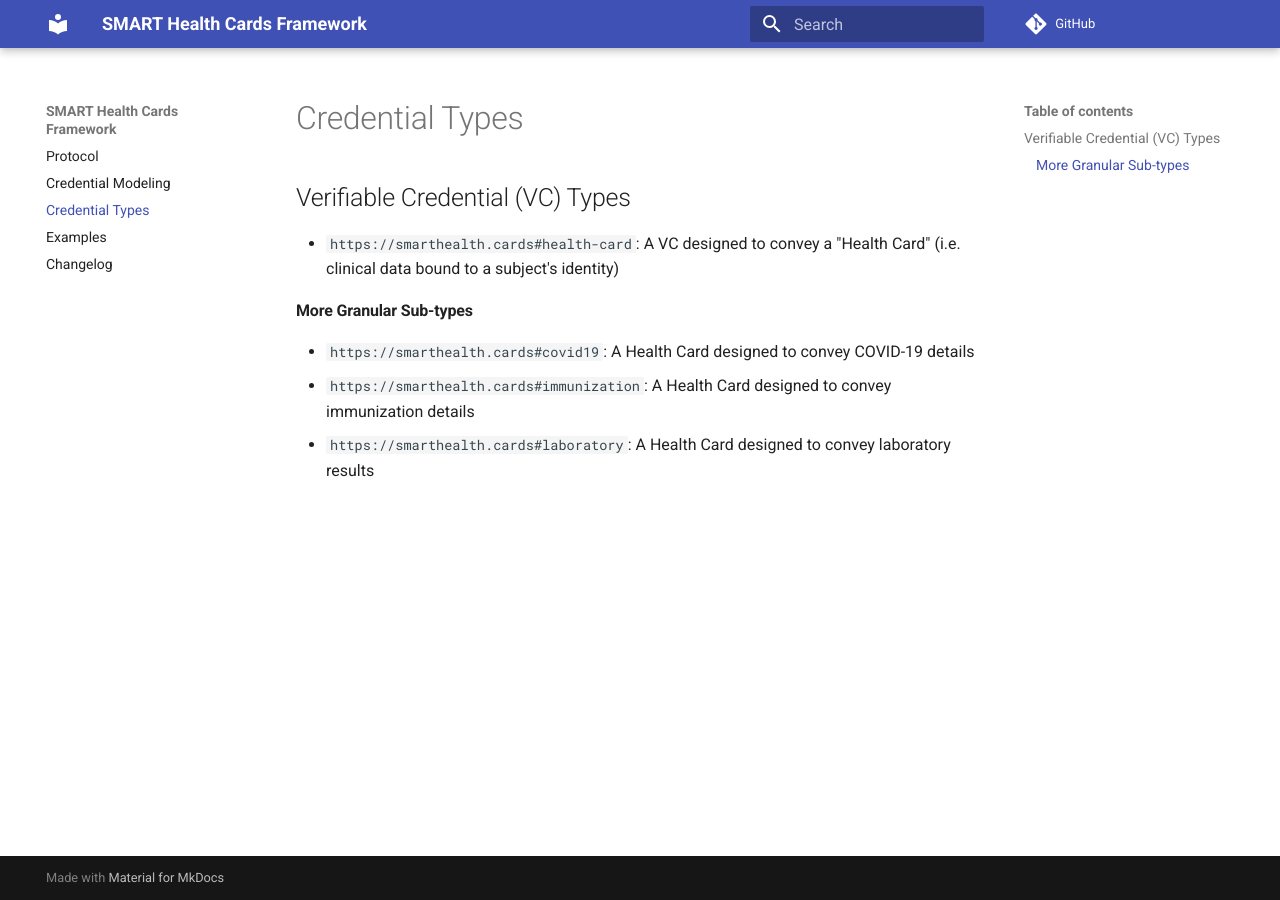
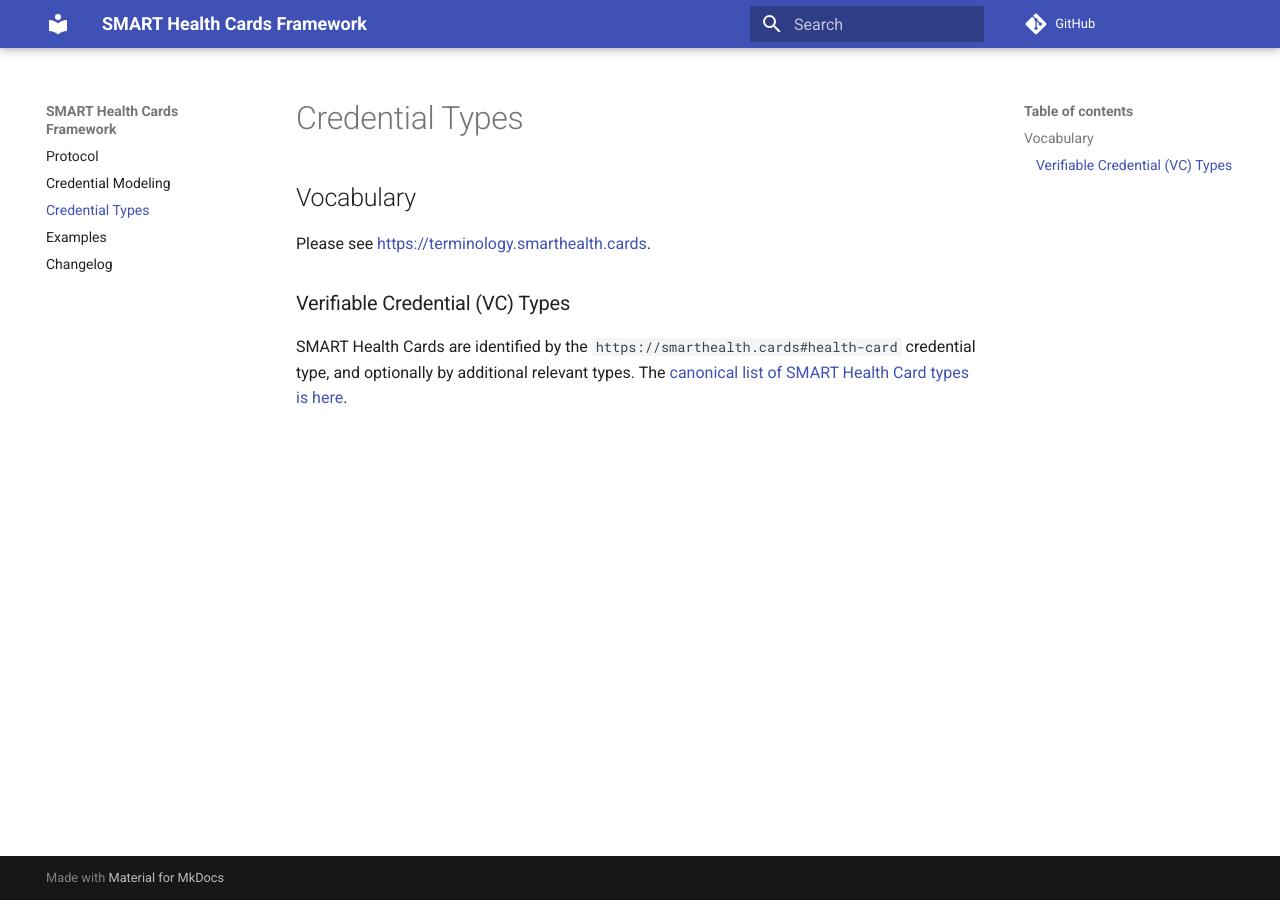
Before and after one commit to smart-on-fhir/health-cards, an MkDocs documentation site: the page built from docs/vocabulary.md, in a window 1280 px wide. Built offline with MkDocs 1.6.1 and Material for MkDocs 9.7.7, drawn with Linux system fonts in a browser that asks for light colours; comment, search, counter and statistics services are not loaded.

Commit message:
Update vocabulary page to point to terminology.smarthealth.cards
Also changes the link in the main spec to link directly the relevant page
on terminology.smarthealth.cards.

```diff
--- a/docs/vocabulary.md
+++ b/docs/vocabulary.md
@@ -1,9 +1,7 @@
-# Verifiable Credential (VC) Types
+# Vocabulary
 
-* `https://smarthealth.cards#health-card`: A VC designed to convey a "Health Card" (i.e. clinical data bound to a subject's identity)
+Please see <https://terminology.smarthealth.cards>.
 
-### More Granular Sub-types
+## Verifiable Credential (VC) Types
 
-* `https://smarthealth.cards#covid19`: A Health Card designed to convey COVID-19 details
-* `https://smarthealth.cards#immunization`: A Health Card designed to convey immunization details
-* `https://smarthealth.cards#laboratory`: A Health Card designed to convey laboratory results
+SMART Health Cards are identified by the `https://smarthealth.cards#health-card` credential type, and optionally by additional relevant types. The [canonical list of SMART Health Card types is here](https://terminology.smarthealth.cards/CodeSystem-health-card.html).
```
Also changed, not shown: docs/index.md (+1 -1 lines).
